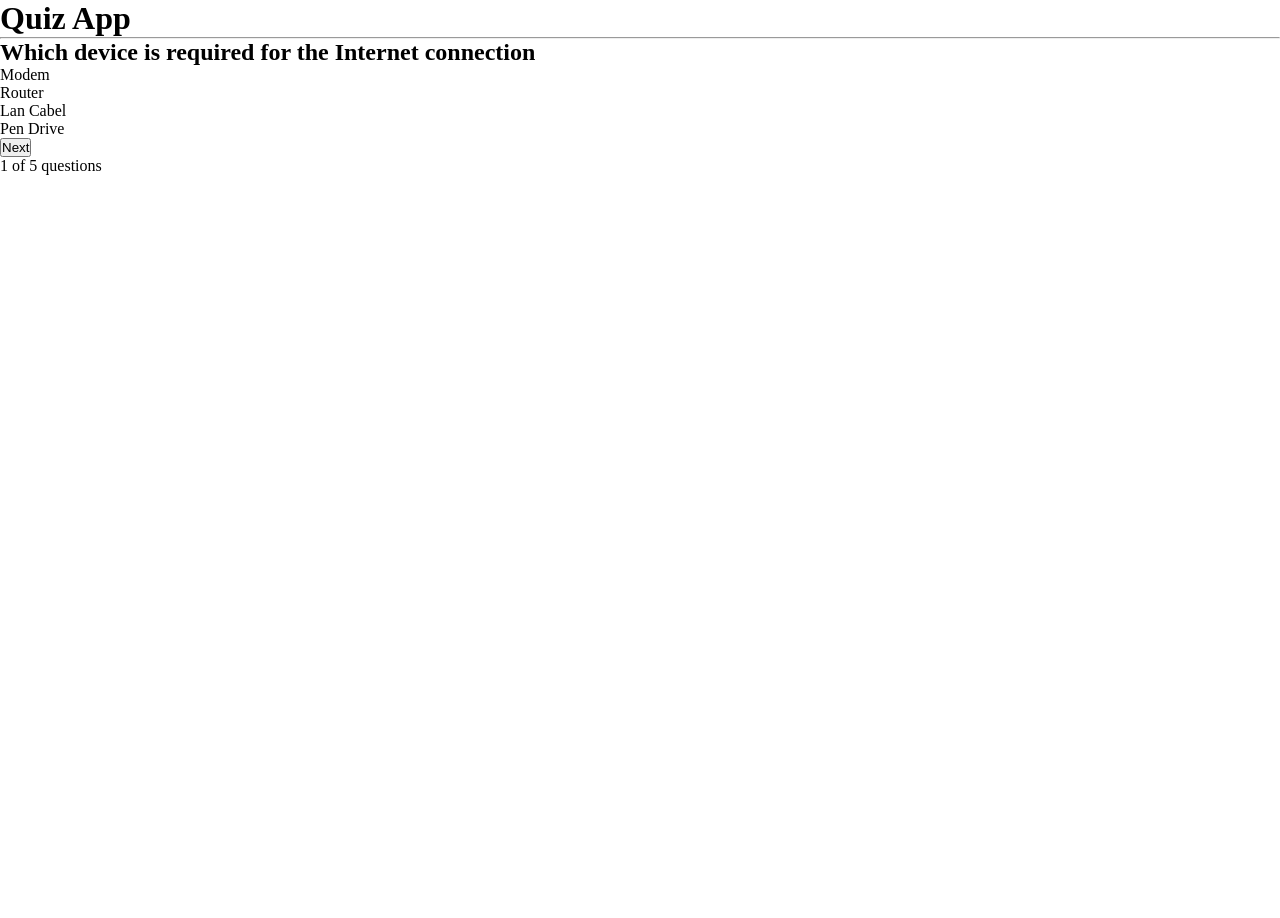
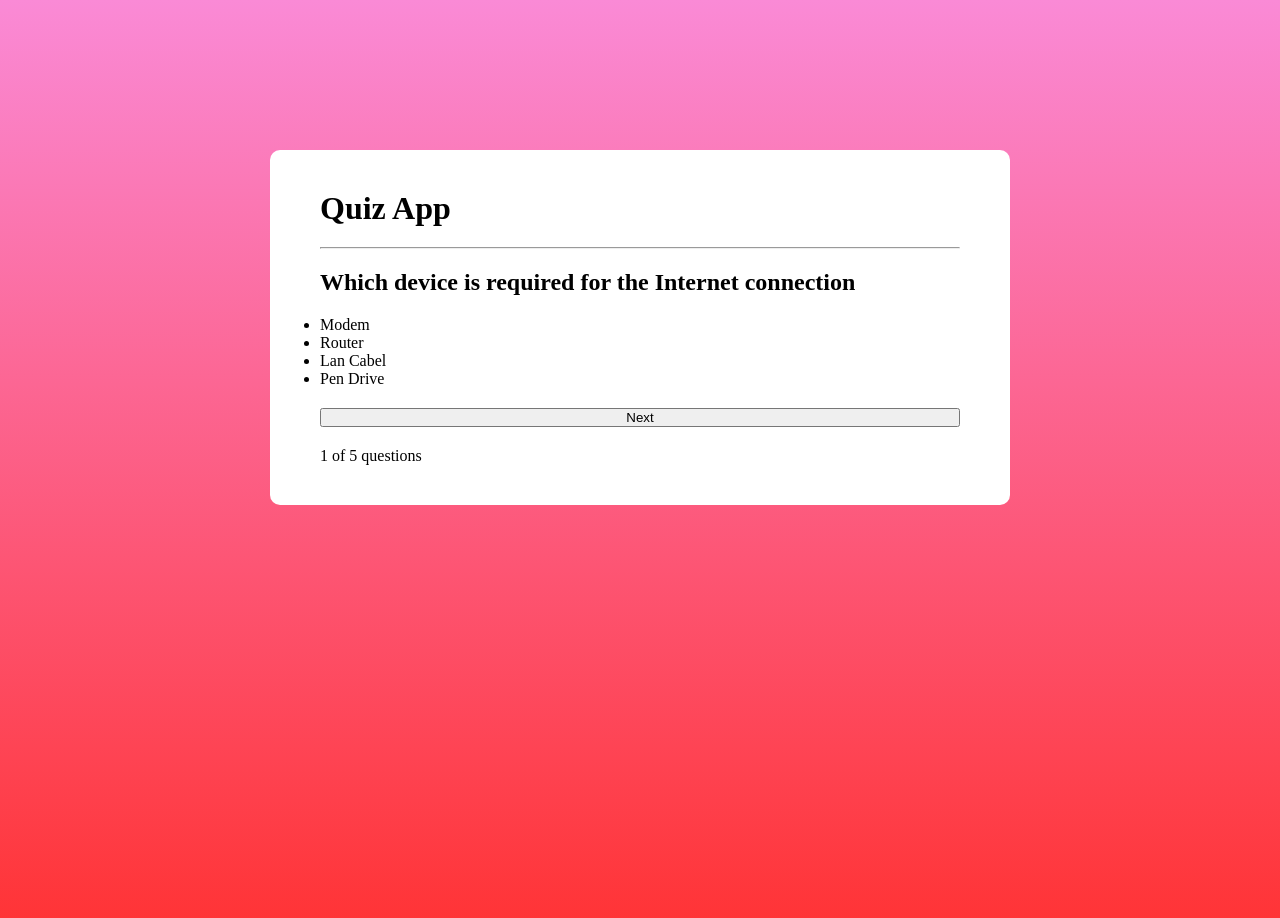
Before and after one commit to GranthSidhant/Quiz-App-using-React-, a React (Vite) app: page / in a window 1280 px wide. Shown: the top 918 px of the page. Before the commit the page ends 800 px from the top, so only its background shows below. Built offline with nearby package versions, Linux system fonts and the light colour scheme.

Commit message:
basic css

```diff
--- a/src/Components/Quiz/Quiz.css
+++ b/src/Components/Quiz/Quiz.css
@@ -0,0 +1,14 @@
+.container{
+    width: 640px;
+    margin: auto;
+    margin-top: 150px;
+    background-color: white;
+    color: black;
+    display: flex;
+    /* align-items: center; */
+    /* justify-items: center; */
+    flex-direction: column;
+    gap: 20px;
+    border-radius: 10px;
+    padding: 40px 50px;
+}
--- a/src/index.css
+++ b/src/index.css
@@ -2,3 +2,8 @@
   margin: 0;
   padding: 0;
 }
+
+body{
+  height: 100vh;
+  background-image: linear-gradient( #fa8ad6, #ff3131);
+}
```
